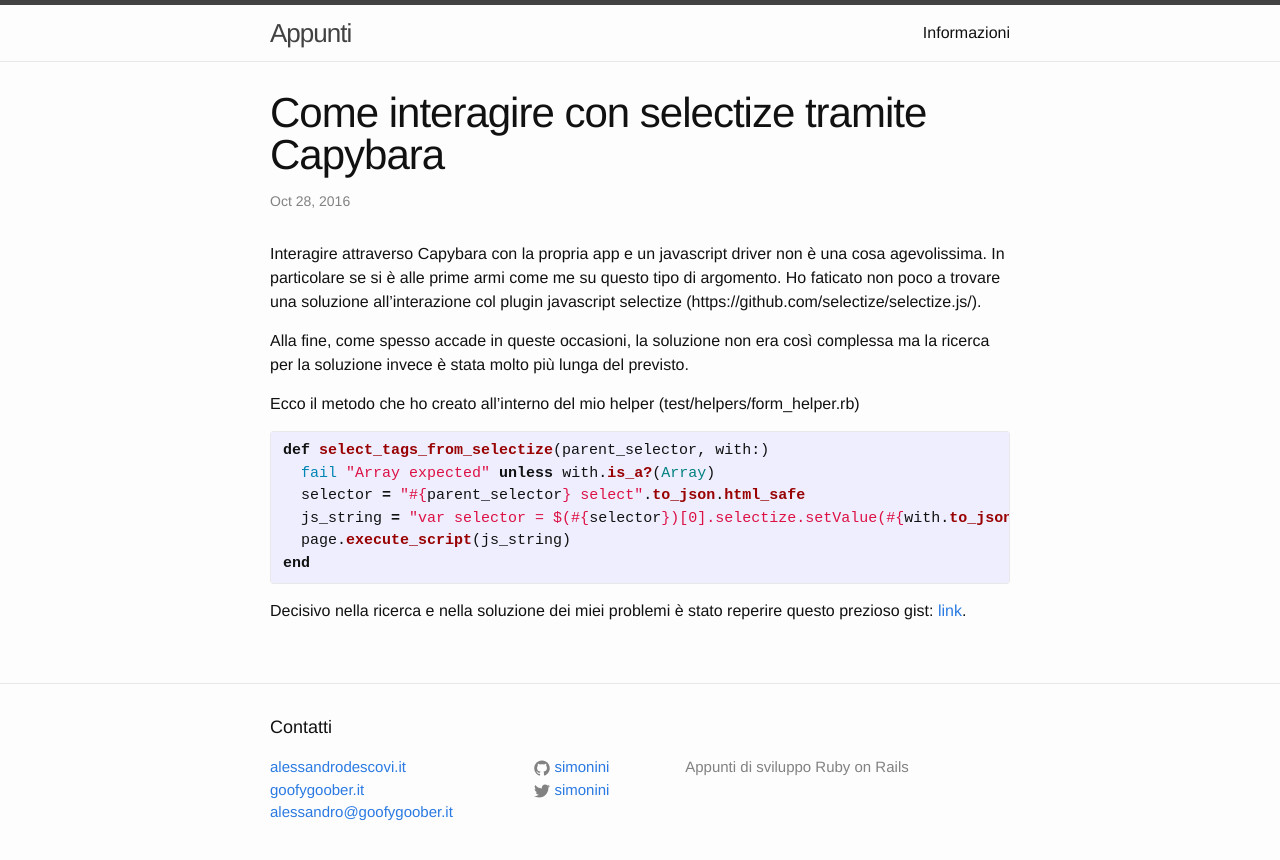
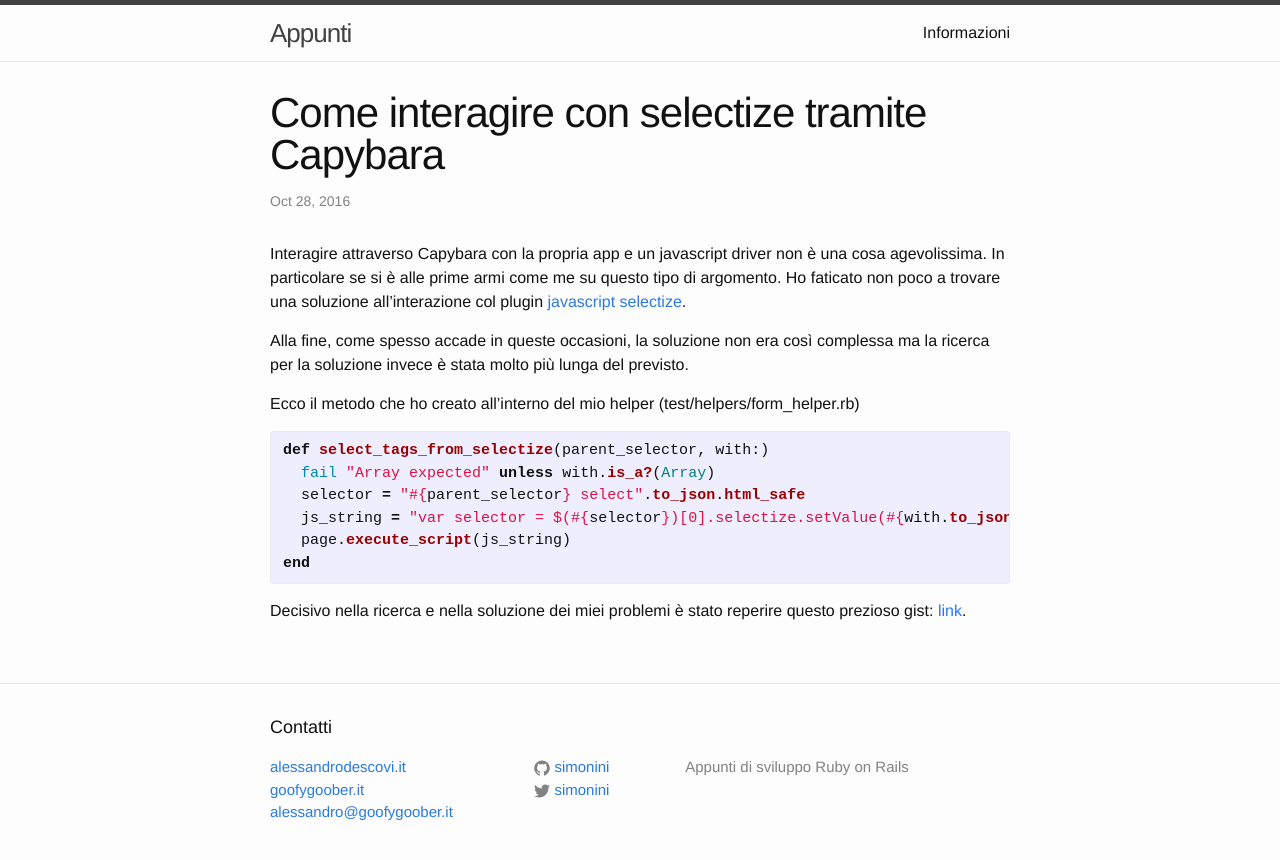
Before and after one commit to descovi/simonini.github.io, a Jekyll site: the page built from _posts/2016-10-28-come-interagire-con-selectize-tramite-capybara.md, in a window 1280 px wide. Shown: the top 860 px of the page. Built offline with Jekyll 4.4.1, drawn with Linux system fonts in a browser that asks for light colours.

Commit message:
Trasformato javascript selectize in link diretto.

```diff
--- a/_posts/2016-10-28-come-interagire-con-selectize-tramite-capybara.md
+++ b/_posts/2016-10-28-come-interagire-con-selectize-tramite-capybara.md
@@ -5,7 +5,7 @@ categories: rails tdd integration-test capybara selectize javascript
 ---
 
 Interagire attraverso Capybara con la propria app e un javascript driver non è una cosa agevolissima. In particolare se si è alle prime armi come me su questo tipo di argomento.
-Ho faticato non poco a trovare una soluzione all'interazione col plugin javascript selectize (https://github.com/selectize/selectize.js/).
+Ho faticato non poco a trovare una soluzione all'interazione col plugin [javascript selectize](https://github.com/selectize/selectize.js/).
 
 Alla fine, come spesso accade in queste occasioni, la soluzione non era così complessa ma la ricerca per la soluzione invece è stata molto più lunga del previsto.
 
```
